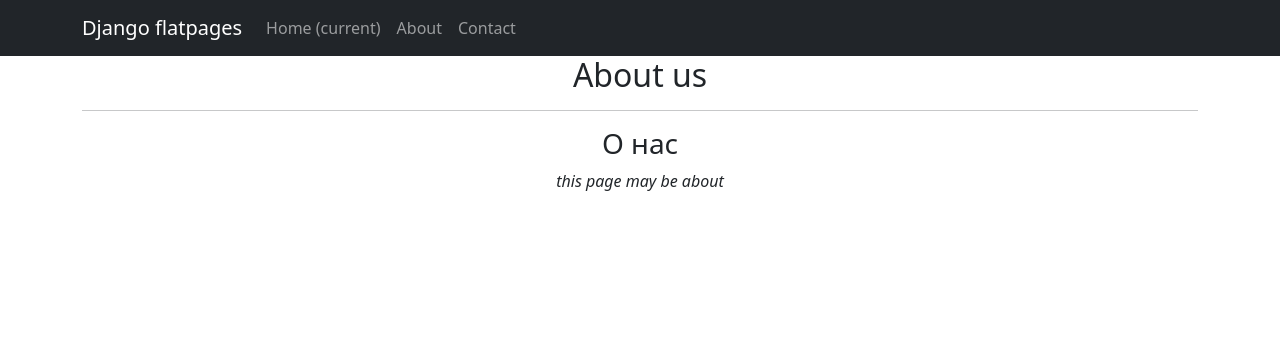
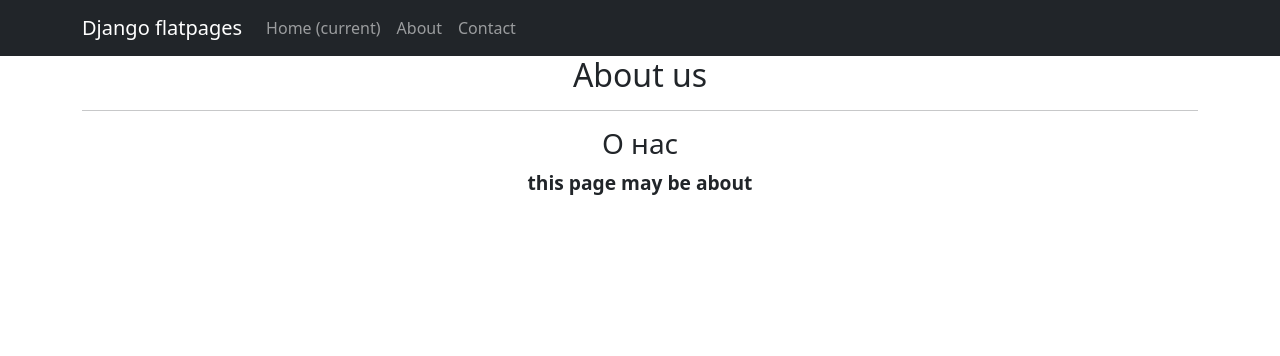
Before and after one commit to asyachin/SF_FS_Modul_D, a Django app: page /about/ in a window 1280 px wide. Shown: the top 356 px of the page. Run offline with Django 4.2, Linux system fonts and the light colour scheme; data comes from the database, SQL or seed files in the repository; some libraries are stand-ins or nearby versions.

Commit message:
First Django Project

```diff
--- a/tutorial/templates/flatpages/about.html
+++ b/tutorial/templates/flatpages/about.html
@@ -8,5 +8,7 @@
     <h2>{{ flatpage.title }}</h2>
     <hr>
     <h3>О нас</h3>
-<i>{{ flatpage.content }}</i>
+    <div style="font-size: larger; font-weight: bold;">
+        {{ flatpage.content }}
+    </div>
 {% endblock content %}
```
